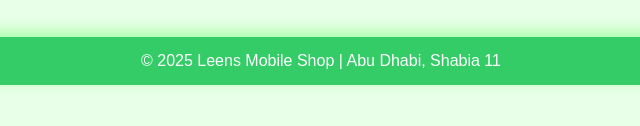
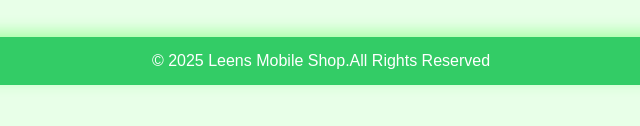
Before and after one commit to Hasan449505/Leens.com, a plain HTML site: page index.html in a window 1280 px wide. Shown: the part 374-500 px from the top of the page, 319-959 px from the left. Drawn offline with Linux system fonts and the light colour scheme.

Commit message:
Update index.html

```diff
--- a/index.html
+++ b/index.html
@@ -434,7 +434,7 @@
     </section>
 
     <footer>
-        <p>© 2025 Leens Mobile Shop | Abu Dhabi, Shabia 11</p>
+        <p>© 2025 Leens Mobile Shop.All Rights Reserved</p>
     </footer>
 
     <script>
```
